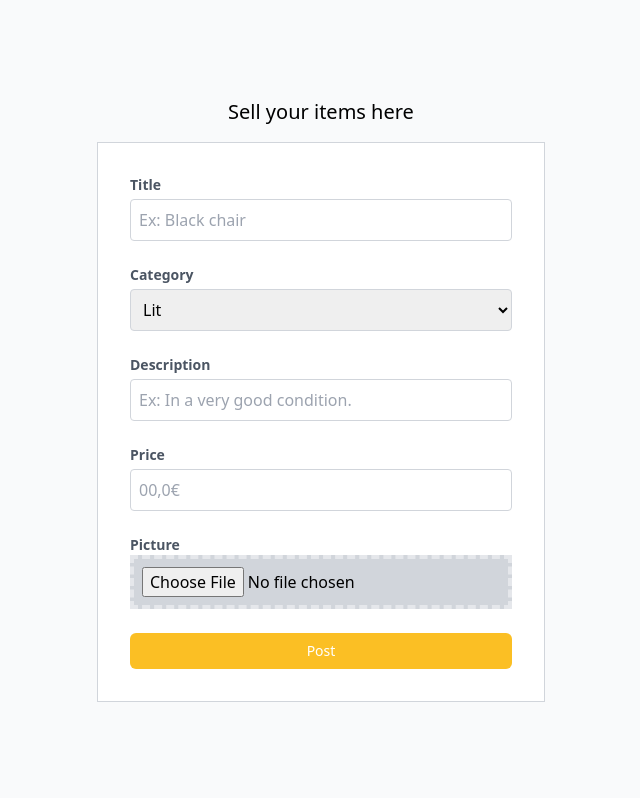
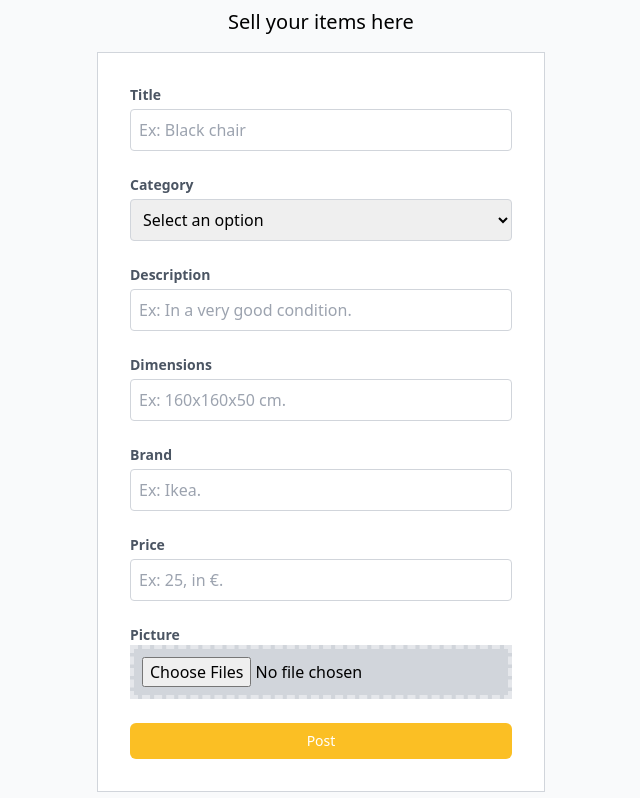
Before and after one commit to adatechschool/projet_collectif_vente_de_meubles-team_vinma, a React (Create React App) app in the folder front/: page /publication in a window 1280 px wide. Shown: the whole page, without its empty margins (319-959 px from the left). Built offline with nearby package versions, Linux system fonts and the light colour scheme.

Commit message:
publication and signup with images

```diff
--- a/front/src/pages/Account.jsx
+++ b/front/src/pages/Account.jsx
@@ -18,7 +18,7 @@ const Account = () => {
     const [address, setAdress] = useState('');
     const [slideName, setSlideName] = useState('');
     const [activeSlide, setActiveSlide] = useState('');
-
+    const [avatar, setAvatar] = useState('');
 
 
     const getInfos = async () => {
@@ -33,6 +33,7 @@ const Account = () => {
         setEmail(userInfos.data.email);
         setNickName(userInfos.data.nickName);
         setAdress(userInfos.data.address);
+        setAvatar(userInfos.data.profilePicture.secure_url)
     }
     getInfos()
 
@@ -86,7 +87,7 @@ const Account = () => {
                 }
             })
         }
-    }, [name, slideName]);
+    }, [name, slideName, lastName, email, address]);
 
 
     return (
@@ -99,7 +100,7 @@ const Account = () => {
             <div className="flex flex-col w-64 items-start space-y-2 bg-white py-4 px-4">
                 <h1 className="font-bold text-2xl">VINMA and me</h1>
                 <p>Welcome, {name}</p>
-                <img className="rounded border-gray-100 shadow-sm" src="https://cdn.pixabay.com/photo/2021/11/12/03/04/woman-6787784_1280.png" alt="[Avatar]"></img>
+                <img className="rounded border-gray-100 shadow-sm" src={avatar} alt="[Avatar]"></img>
                 <button className="hover:text-cyan-400" onClick={()=>{setSlideName('details')}}>my contact details</button>
                 <button className="hover:text-cyan-400" onClick={()=>{setSlideName('password')}}>change password</button>
                 <button className="hover:text-cyan-400">my favorite items</button>
--- a/front/src/pages/Publication.jsx
+++ b/front/src/pages/Publication.jsx
@@ -6,31 +6,45 @@ const Publication = () => {
     const [title, setTitle] = useState("");
     const [category, setCategory] = useState("");
     const [description, setDescription] = useState("");
-    const [price, setPrice] = useState("");
-    const [picture, setPicture] = useState("");
+    const [price, setPrice] = useState('');
+    const [picture, setPicture] = useState([]);
+    const [dimensions, setDimensions] = useState('');
+    const [brand, setBrand] = useState('');
 
     const navigate = useNavigate();
 
     //upload images
-    const handleImage= (e) =>{
-        console.log(e.target.files)
-        setPicture(e.target.files[0])
+    const handleImage= (event) =>{
+        let fileList = picture;
+        fileList.push(event.target.files[0])
+        setPicture(fileList)
+        console.log(picture)
+
     }
 
 
     const handleSubmit= async (event) => {
 
         event.preventDefault();
+        let formData = new FormData();
+        formData.append('title', title);
+        formData.append('category', category);
+        formData.append('description', description);
+        formData.append('price', price);
+        for (let i in picture){
+            console.log(picture[i])
+            formData.append('images', picture[i])
+        }
+        formData.append('brand', brand)
+        formData.append('dimensions', dimensions)
+
         try {
-            const response = await axios.post("http://localhost:8080/publication", {
-                title: title,
-                category: category,
-                description: description,
-                price: price,
-                // picture: picture
-            }, {
+            const response = await axios.post("http://localhost:8080/publication",
+                formData,
+             {
                 headers: {
-                  'Authorization': `${localStorage.getItem("auth")}`
+                  'Authorization': `${localStorage.getItem("auth")}`,
+                  "Content-Type": "multipart/form-data"
                 },
             })
             console.log(response.data);
@@ -74,6 +88,7 @@ const Publication = () => {
                     }
                 }
                     >
+                        <option value="">Select an option</option>
                         <option value="Bed">Lit</option>
                         <option value="Sofa">Canapé</option>
                         <option value="Cabinet">Armoire</option>
@@ -96,11 +111,37 @@ const Publication = () => {
                 }
                 />
                 </div>
+                <div className="flex flex-col items-start">
+                    <label htmlFor="" className="text-sm font-bold text-gray-600 block"> Dimensions</label>
+                    <input
+                    type="text"
+                    placeholder="Ex: 160x160x50 cm."
+                    className= "w-full p-2 border border-gray-300 rounded mt-1"
+                    value={dimensions}
+                    onChange= {(event) => {
+                        setDimensions(event.target.value)
+                    }
+                }
+                />
+                </div>
+                <div className="flex flex-col items-start">
+                    <label htmlFor="" className="text-sm font-bold text-gray-600 block"> Brand</label>
+                    <input
+                    type="text"
+                    placeholder="Ex: Ikea."
+                    className= "w-full p-2 border border-gray-300 rounded mt-1"
+                    value={brand}
+                    onChange= {(event) => {
+                        setBrand(event.target.value)
+                    }
+                }
+                />
+                </div>
                 <div>
                     <label htmlFor="" className="text-sm font-bold text-gray-600 block"> Price </label>
                     <input
                     type="text"
-                    placeholder="00,0€"
+                    placeholder="Ex: 25, in €."
                     className= "w-full p-2 border border-gray-300 rounded mt-1"
                     value={price}
                     onChange= {(event) => {
@@ -115,7 +156,8 @@ const Publication = () => {
                     type="file"
                     placeholder="Add pictures"
                     // className= "w-full p-2 border border-gray-300 rounded mt-1"
-                    className=" w-full p-2 bg-gray-300 border-dashed border-4 h-full "
+                    className=" w-full p-2 bg-gray-300 border-dashed border-4 h-full"
+                    multiple
                     onChange= {handleImage}
                     />
                 </div>
--- a/front/src/pages/Signup.jsx
+++ b/front/src/pages/Signup.jsx
@@ -8,10 +8,9 @@ const Signup = () => {
   const [nickname, setNickname] = useState("");
   const [email, setEmail] = useState("");
   const [address, setAddress] = useState("");
-  // const [picture, setPicture] = useState([]);
   const [password, setPassword] = useState("");
   const [confirmPassword, setConfirmPassword] = useState("");
-  const [profilePicture, setProfilePicture] = useState("");
+  const [profilePicture, setProfilePicture] = useState(null);
 
   const navigate = useNavigate();
 
@@ -19,14 +18,25 @@ const Signup = () => {
     try {
       event.preventDefault();
       if (password === confirmPassword) {
-        const response = await axios.post("http://localhost:8080/signup", {
-          name: name,
-          lastName: lastname,
-          nickName: nickname,
-          address: address,
-          email: email,
-          password: password,
-          profilePicture: profilePicture
+
+        console.log(profilePicture)
+        let formData = new FormData()
+
+        formData.append('profilePicture', profilePicture)
+        formData.append('name', name)
+        formData.append('lastName', lastname)
+        formData.append('nickName', nickname)
+        formData.append('address', address)
+        formData.append('email', email)
+        formData.append('password', password)
+
+        const response = await axios.post("http://localhost:8080/signup",
+          formData,
+
+        {
+          headers: {
+            "Content-Type": "multipart/form-data",
+          }
         });
         console.log(response.data);
         if (response.data.password){
@@ -43,12 +53,13 @@ const Signup = () => {
     }
   };
 
+
   return (
     <>
     <div className="bg-beige">
       <div className="flex justify-center">
-        <form className="bg-white inline-flex py-6 flex-col w-[600px] items-center mt-6 pb-6 rounded-sm mb-6">
-          <div className="w-[300px]">
+        <form className="bg-white inline-flex py-6 flex-col w-96 items-center mt-6 pb-6 rounded-sm mb-6">
+          <div className="">
             <div className="font-bold text-4xl mb-3">sign up</div>
             <div className="text-marineblue font-bold text-xl">It's my first journey with VINMA</div>
             <div className="my-1 mb-4">Sign up in order to post</div>
@@ -146,11 +157,8 @@ const Signup = () => {
             <div className="flex flex-col gap-y-1">
               <label>avatar</label>
               <input type="file" className="mt-1 mb-2" id="file" name="file" onChange={(event) => {
-                console.log(event.target.files[0])
-                const image = event.target.files[0]
-                setProfilePicture(image);
-
-              }}/>
+                setProfilePicture(event.target.files[0])
+                console.log(profilePicture)}} />
             </div>
           </div>
           <button
```
Also changed, not shown: 1 other file (tests, documents, lock files or other folders).
